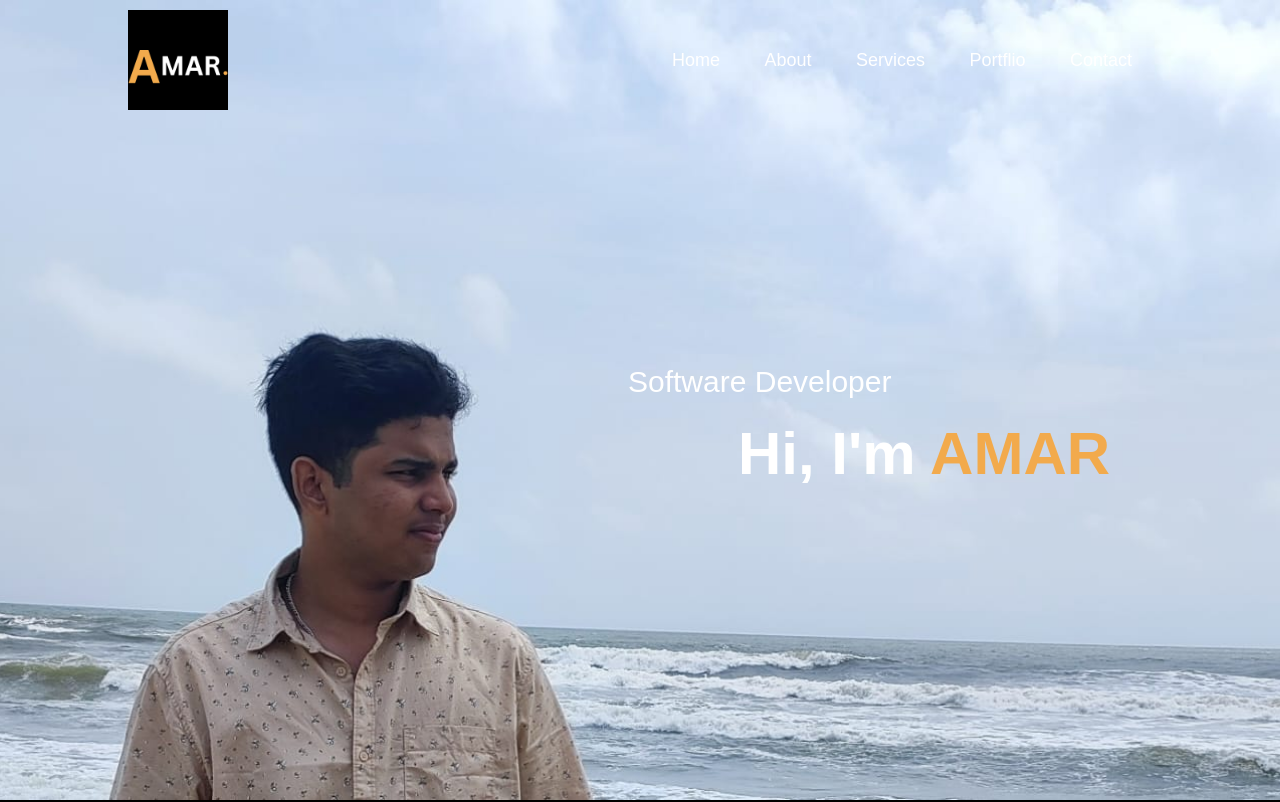
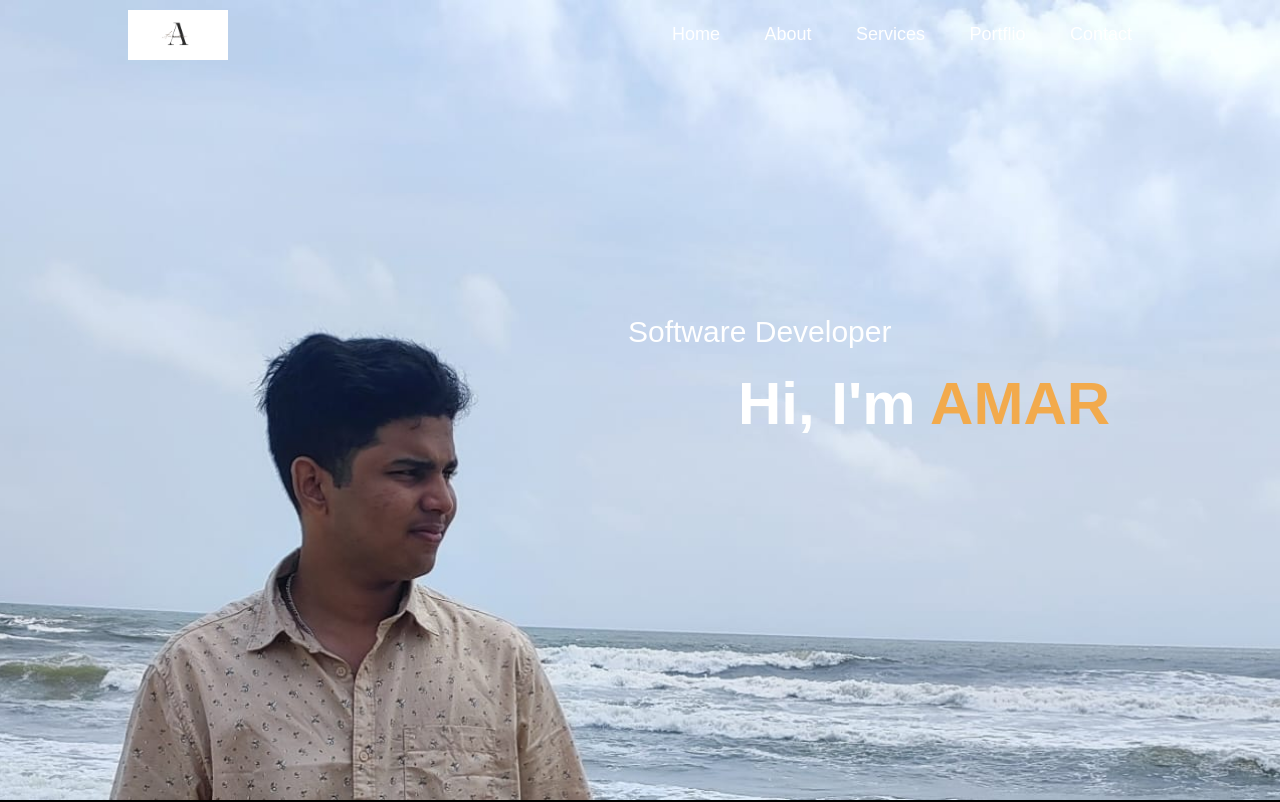
Before and after one commit to Amar033/Test_Webpage, a website: page index.html in a window 1280 px wide. Shown: the top 802 px of the page. Drawn offline with Linux system fonts and the light colour scheme.

Commit message:
Update index.html

```diff
--- a/index.html
+++ b/index.html
@@ -15,7 +15,7 @@
     <div id="header">
       <div class="container">
         <nav>
-          <img src="images/logo.JPG" class="logo" />
+          <img src="images/logo.png" class="logo" />
           <ul id="sidemenu">
 
             <li><a href="#header">Home</a></li>
```
